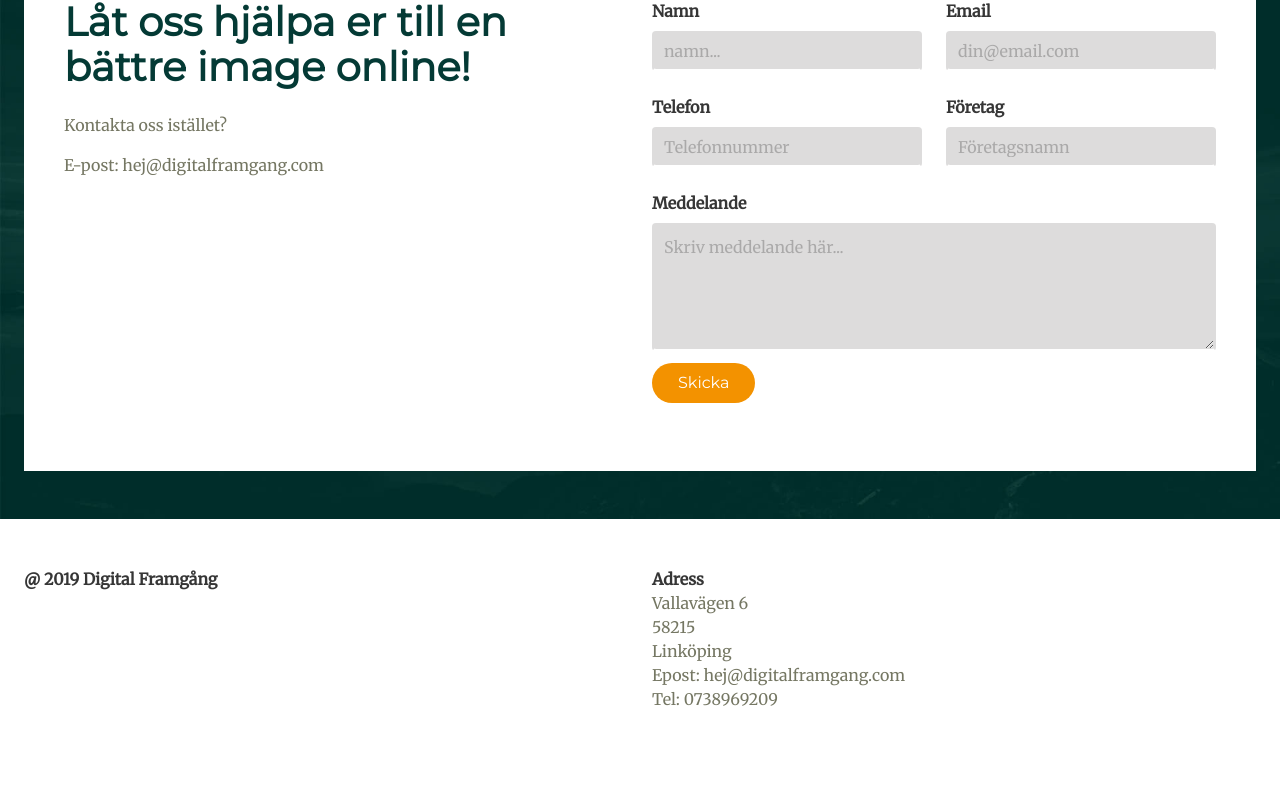
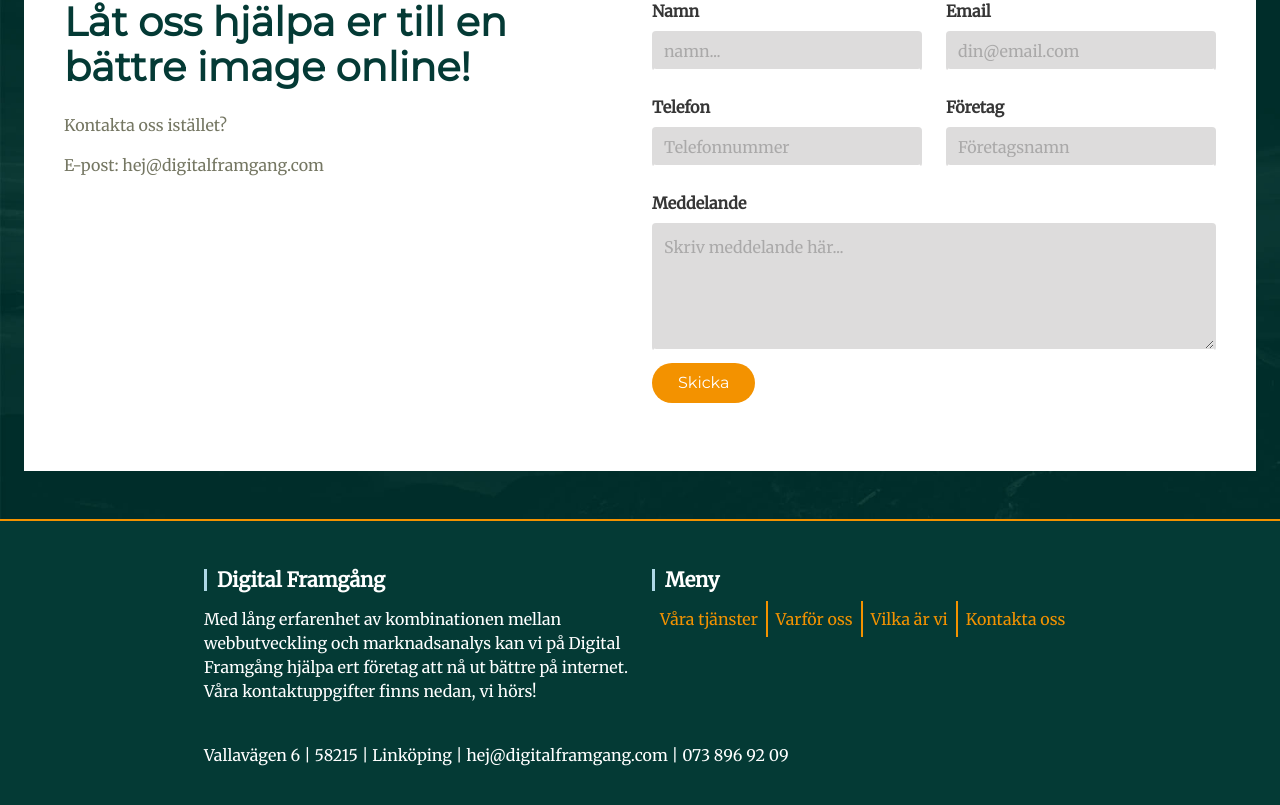
Before and after one commit to codebyjonas/digitalframgang.com, a React (Create React App) app: page / in a window 1280 px wide. Shown: the part 4509-5314 px from the top of the page. Before the commit the page ends 5292 px from the top, so only its background shows below. Built offline with nearby package versions, Linux system fonts and the light colour scheme.

Commit message:
styled up the footer

```diff
--- a/src/App.scss
+++ b/src/App.scss
@@ -62,6 +62,7 @@
 @import './style/header';
 @import './style/why';
 @import './style/subhero';
+@import './style/footer';
 
 // Setting font
 .title,
--- /dev/null
+++ b/src/assets/Consts.js
@@ -0,0 +1,18 @@
+export const links = [
+    {
+        displayName: 'Våra tjänster',
+        link: 'services'
+    },
+    {
+        displayName: 'Varför oss',
+        link: 'why-us'
+    },
+    {
+        displayName: 'Vilka är vi',
+        link: 'about-us'
+    },
+    {
+        displayName: 'Kontakta oss',
+        link: 'contact-us'
+    }
+]
--- a/src/components/Footer.js
+++ b/src/components/Footer.js
@@ -1,35 +1,45 @@
 import React from 'react'
-
-// Only for keep in Build / Jonas
-import Email from '../assets/email-signature-logo.png'
+import { links } from '../assets/Consts'
+import { Link } from 'react-scroll'
 
 const Footer = () => (
     <footer className='section is-small'>
-        <div className='content has-text-centered'>
+        <div className='content container is-fluid'>
             <div className='columns'>
                 <div className='column'>
-                    <strong>@ 2019 Digital Framgång</strong>
+                    <h4 className='is-title is-4 has-blue-sidebar'>
+                        Digital Framgång
+                    </h4>
+                    <p>
+                        Med lång erfarenhet av kombinationen mellan
+                        webbutveckling och marknadsanalys kan vi på Digital
+                        Framgång hjälpa ert företag att nå ut bättre på
+                        internet. Våra kontaktuppgifter finns nedan, vi hörs!
+                    </p>
                 </div>
-                <div className='column'>
-                    <strong>Adress</strong>
-                    <p className='no-margin-bot'>Vallavägen 6</p>
-                    <p className='no-margin-bot'>58215</p>
-                    <p className='no-margin-bot'>Linköping</p>
-                    <p className='no-margin-bot'>
-                        Epost: hej@digitalframgang.com
-                    </p>
-                    <p className='no-margin-bot'>Tel: 0738969209</p>
+                <div className='column menu'>
+                    <h4 className='is-title is-4 has-blue-sidebar'>Meny</h4>
+                    {links.map(link => (
+                        <Link
+                            key={link.link}
+                            to={link.link}
+                            smooth={true}
+                            duration={500}
+                            activeClass='is-active'
+                            spy={true}
+                        >
+                            {link.displayName}
+                        </Link>
+                    ))}
                 </div>
             </div>
+            <div className='has-text-centered'>
+                <span>
+                    Vallavägen 6 | 58215 | Linköping | hej@digitalframgang.com |
+                    073 896 92 09
+                </span>
+            </div>
         </div>
-        {
-            //Only for keep in build
-        }
-        <img
-            src={Email}
-            alt='Digital Framgång'
-            style={{ display: 'none' }}
-        ></img>
     </footer>
 )
 
--- a/src/components/Header.js
+++ b/src/components/Header.js
@@ -1,25 +1,7 @@
 import React from 'react'
 import { Link } from 'react-scroll'
 import Logo from '../assets/main-logo.png'
-
-const links = [
-    {
-        displayName: 'Våra tjänster',
-        link: 'services'
-    },
-    {
-        displayName: 'Varför oss',
-        link: 'why-us'
-    },
-    {
-        displayName: 'Vilka är vi',
-        link: 'about-us'
-    },
-    {
-        displayName: 'Kontakta oss',
-        link: 'contact-us'
-    }
-]
+import { links } from '../assets/Consts'
 
 class Header extends React.Component {
     state = {
--- /dev/null
+++ b/src/style/footer.scss
@@ -0,0 +1,21 @@
+footer {
+    border-top: 2px solid $orange;
+    background: $green;
+    color: white;
+
+    .is-title {
+        color: white;
+    }
+
+    .menu {
+        a {
+            margin: 0.5rem 0;
+            padding: 0.5rem;
+            border-right: 2px solid $orange;
+
+            &:last-child {
+                border-right: none;
+            }
+        }
+    }
+}
```
